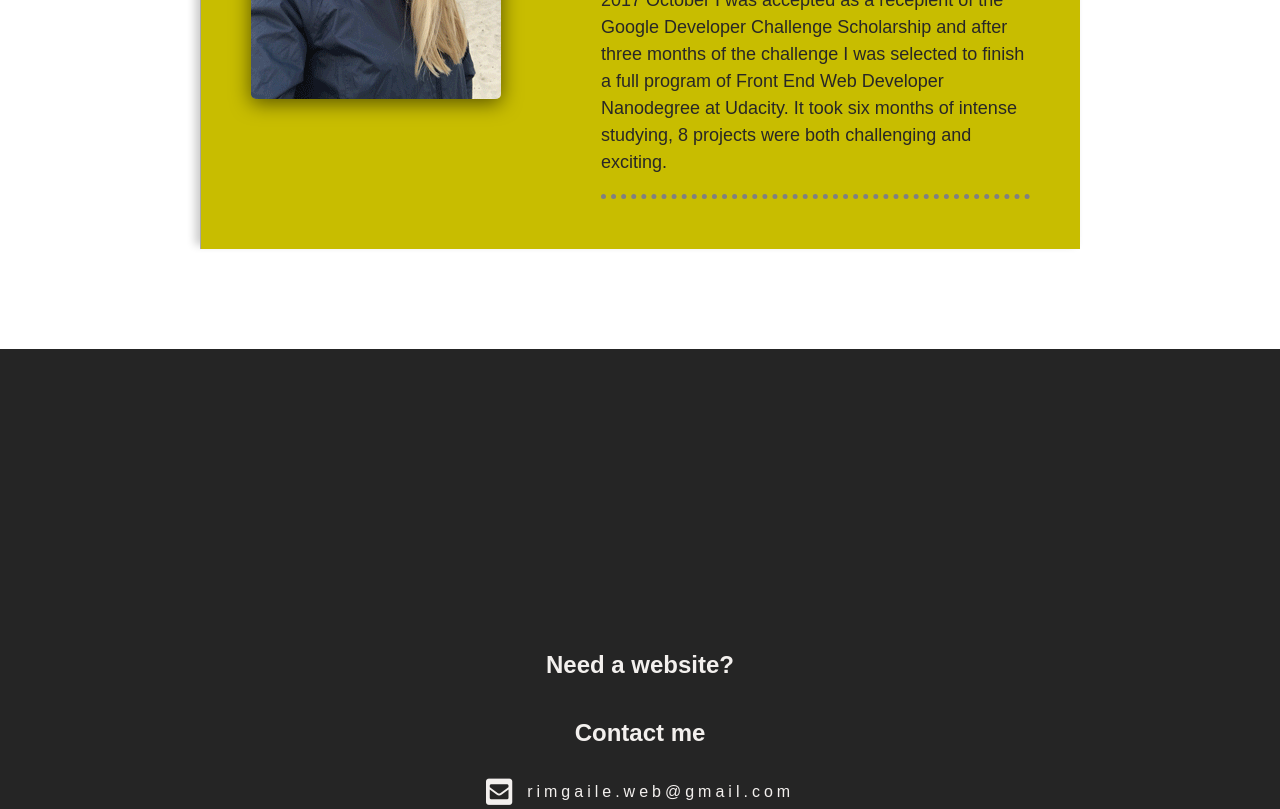
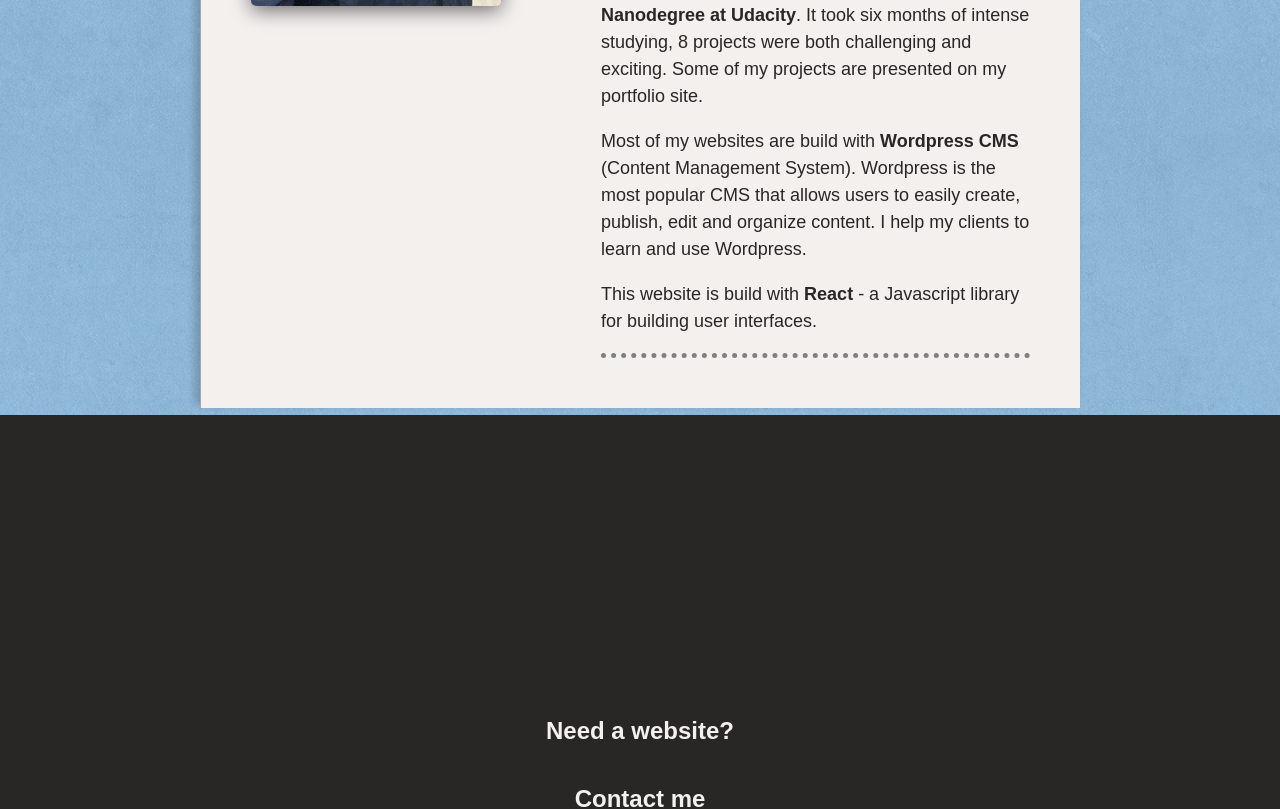
Before and after one commit to singail/portfolio, a React (Create React App) app: page / in a window 1280 px wide. Shown: the part 3600-4409 px from the top of the page. Built offline with nearby package versions, Linux system fonts and the light colour scheme.

Commit message:
Edit content and some styles

```diff
--- a/src/App.css
+++ b/src/App.css
@@ -31,7 +31,6 @@
   -webkit-box-shadow: 1px 1px 14px 0px rgba(0,0,0,0.57);
   -moz-box-shadow: 1px 1px 14px 0px rgba(0,0,0,0.57);
   box-shadow: 1px 1px 14px 0px rgba(0,0,0,0.57);
-  /* background-color: #3277af; */
   background-color: rgba(50, 119, 175, 0.3);
 }
 
@@ -283,17 +282,28 @@ transition: all .3s ease-out;
   opacity: 0.5;
 }
 
+.about {
+  background-repeat: no-repeat;
+  background-size: cover;
+  background-attachment: fixed;
+  height: 100vh;
+  display: flex;
+  justify-content: center;
+  align-items: center;
+}
+
 .about-me {
   display: flex;
   flex-wrap: wrap;
   border-top: 1px #a9a6a6 solid;
   border-left: 1px #a9a6a6 solid;
   border-top-left-radius: 150px;
-  background-color: #c8bd00;
   -webkit-box-shadow: -5px -4px 8px 0px rgba(0,0,0,0.2);
   -moz-box-shadow: -5px -4px 8px 0px rgba(0,0,0,0.2);
   box-shadow: -5px -4px 8px 0px rgba(0,0,0,0.2);
   justify-content: center;
+  color: #282726;
+  background-color: #f3f0ee;
 }
 
 .about-me-introduction {
@@ -316,13 +326,17 @@ transition: all .3s ease-out;
   box-shadow: 0px 4px 20px 0px rgba(0,0,0,0.57);
 }
 
+.about-me h2 {
+  font-size: 1,7em;
+}
+
 .about-content {
   font-size: 18px;
   line-height: 1.5;
 }
 
 footer {
-  background-color: #252525;
+  background-color: #282726;
   color: #f3f0ee;
   display: flex;
   flex-direction: column;
@@ -390,13 +404,11 @@ footer p {
 
 .modal {
   display: none;
-  position: fixed;
   top: 50%;
   left: 50%;
   transform: translate(-50%, -50%);
   z-index: 4;
-  width: 90vw;
-  height: 90vh;
+  margin: 0 auto;
   max-width: 1000px;
   padding: 20px;
   background-color: #f3f0ee;
@@ -479,6 +491,19 @@ footer p {
   margin: 0;
 }
 
+.fa-angle-double-right {
+  position: fixed;
+  right: 20px;
+  bottom: 40px;
+  font-size: 40px;
+  cursor: pointer;
+  color: #c8bd00;
+}
+
+.fa-angle-double-right:hover {
+  color: #005b95;
+}
+
 
 /* ////////////////// MEDIA QUERYS ////////////////// */
 
--- a/src/Components/About.js
+++ b/src/Components/About.js
@@ -4,7 +4,7 @@ import '../App.css';
 class About extends Component {
     render() {
         return (
-            <section id="about-me" className="about">
+            <section id="about-me" className="about" style={{backgroundImage: 'url(' + require('../images/bg3.png') + ')'}}>
             <div className="about-me">
                 <img src={require("../images/profile-photo.png")} alt='web developer profile'></img>
                 <div className="about-me-introduction">
@@ -13,8 +13,10 @@ class About extends Component {
                     Hi! My name is Rimgaile. My journey as a front-end developer started in 2017, when I finished Multimedia studies in Kaunas information technology school, were I learned both graphic design and web developement.
                     </p>
                     <p className='about-content'>
-                    2017 October I was accepted as a recepient of the Google Developer Challenge Scholarship and after three months of the challenge I was selected to finish a full program of Front End Web Developer Nanodegree at Udacity. It took six months of intense studying, 8 projects were both challenging and exciting.
+                    2017 October I was accepted as a recepient of the <strong>Google Developer Challenge Scholarship</strong> and after three months of the challenge I was selected to finish a full program of <strong>Front End Web Developer Nanodegree at Udacity</strong>. It took six months of intense studying, 8 projects were both challenging and exciting. Some of my projects are presented on my portfolio site.
                     </p>
+                    <p className='about-content'>Most of my websites are build with <strong>Wordpress CMS</strong> (Content Management System). Wordpress is the most popular CMS that allows users to easily create, publish, edit and organize content. I help my clients to learn and use Wordpress.</p>
+                    <p className='about-content'>This website is build with <strong>React</strong> - a Javascript library for building user interfaces. </p>
                 </div>
             </div>
         </section>
--- a/src/Components/Portfolio.js
+++ b/src/Components/Portfolio.js
@@ -3,70 +3,80 @@ import '../App.css';
 
 const projects = [
     {
-        'url': require('../images/stm.png'),
+        'img': require('../images/stm.png'),
+        'url': 'http://stnamai.lt/',
         'alt': 'web developement',
         'title': 'Skaitmeninės tekstilės namai',
         'content': 'I created this website for my friend who owns a digital textile business. This was my first website created from scratch. At first I created the design, then wrote code and added it to the Wordpress CMS. ',
         'services': ['Wordpress CMS', 'Website Design', 'Responsive Layout']
     },
     {
-        'url': require('../images/pokalbis.png'),
+        'img': require('../images/pokalbis.png'),
+        'url': '#',
         'alt': 'web developement',
         'title': 'Asmeninis pokalbis',
         'content': 'This project was a part of a job interview of a company that hired me to build some projects. The design was created by a designer. My task was to build a website with a given design.',
         'services': ['Wordpress CMS', 'Responsive Layout', 'Contact Form', 'Multilingual']
     },
     {
-        'url': require('../images/vilniusMap.png'),
+        'img': require('../images/vilniusMap.png'),
+        'url': 'https://singail.github.io/Neighborhood-Map/',
         'alt': 'web developement',
         'title': 'Vilnius map',
         'content': 'This project is a part of the Front-End Web Developer Nanodegree Program of Udacity. My goal was to develop a single page Neighborhood Map application using React framework. The app contains the list of places to visit in my chosen area and a map of that area with marked locations.',
         'services': ['ReactJs', 'Website Design', 'Responsive Layout']
     },
     {
-        'url': require('../images/gile.png'),
+        'img': require('../images/gile.png'),
+        'url': 'https://gile.lt',
         'alt': 'web developement',
         'title': 'Gilė',
         'content': 'This is my first website.',
         'services': ['Wordpress CMS', 'Website Design', 'Responsive Layout', 'SSL integration']
     },
     {
-        'url': require('../images/cpto.png'),
+        'img': require('../images/cpto.png'),
+        'url': 'https://cpto.eu',
         'alt': 'web developement',
         'title': 'Consulens baltic',
         'content': 'Info about project',
         'services': ['Wordpress CMS', 'Website Design', 'Responsive Layout', 'Multilingual', 'SSL integration']
     },
     {
-        'url': require('../images/grindu-slifavimas.png'),
+        'img': require('../images/grindu-slifavimas.png'),
+        'url': 'https://grindu-slifavimas.lt',
         'alt': 'web developement',
         'title': 'Grindų šlifavimas',
         'content': 'Info about project',
         'services': ['Wordpress CMS', 'Website Design', 'Responsive Layout']
     },
     {
-        'url': require('../images/gpais.png'),
+        'img': require('../images/gpais.png'),
+        'url': 'https://gpais.com',
         'alt': 'web developement',
         'title': 'GPAIS',
         'content': 'Info about project',
         'services': ['Wordpress CMS', 'Website Design', 'Responsive Layout', 'SEO', 'SSL integration', 'Popup Contact Form']
     },
     {
-        'url': require('../images/kelmesasc.png'),
+        'img': require('../images/kelmesasc.png'),
+        'url': 'http://kelmesasc.lt',
         'alt': 'web developement',
         'title': 'Kelmės aklųjų ir silpnaregių centras',
         'content': 'Info about project',
         'services': ['Wordpress CMS', 'Website Design', 'Responsive Layout']
     },
     {
-        'url': require('../images/restaurant.png'),
+        'img': require('../images/restaurant.png'),
+        'url': '#',
         'alt': 'web developement',
         'title': 'Restaurant app',
         'content': 'This project is a part of the Front-End Web Developer Nanodegree Program of Udacity. For the Restaurant Reviews project, I had to convert a static webpage to a responsive web application. To complete the task I had to make the webpage and all its contents visible at any viewport(desktop, mobile, tablet). I also made the site accessible for screen reader use and added a service worker so that all visited pages would be accessible offline.',
         'services': ['Responsive Layout', 'Accessible For Screen Reader', 'Service Worker']
     },
     {
-        'url': require('../images/memoryGame.png'),
+        'img': require('../images/memoryGame.png'),
+        'url': 'https://singail.github.io/fend-project-memory-game/',
         'alt': 'web developement',
         'title': 'Memory game',
         'content': 'This project is a part of the Front-End Web Developer Nanodegree Program of Udacity. As a student I received a starter code with HTML and CSS to display a static version of the Memory Game project. My goal was to add functionality and make the game interactive by using JavaScript, some HTML and CSS.',
@@ -82,7 +92,6 @@ class Portfolio extends Component {
 
     handleClick = (e) => {
         let projectId = e.target.getAttribute('id');
-        console.log(projectId);
         this.setState({id: projectId});
     }
 
@@ -92,7 +101,7 @@ class Portfolio extends Component {
                 {projects.map((project, i) => (
                     <div className="project-image" key={i}>
                         <div className='overlay'>
-                                <img src={project.url} alt={project.alt} onClick={this.handleClick} id={i}></img>
+                                <img src={project.img} alt={project.alt} onClick={this.handleClick} id={i}></img>
                         </div>
                     </div>
                 ))}
@@ -100,10 +109,9 @@ class Portfolio extends Component {
                         <span className='close-modal'>&times;</span>
                         <div className='modal-content'>
                             <div className='modal-images'>
-                                <a href="http://stnamai.lt/" target="_blank" rel="noopener noreferrer">
-                                    <img src={projects[this.state.id].url} alt="website design"></img>
+                                <a href={projects[this.state.id].url} target="_blank" rel="noopener noreferrer">
+                                    <img src={projects[this.state.id].img} alt="website design"></img>
                                 </a>
-                                <img src={projects[this.state.id].url} alt="web design"></img>
                             </div>
                             <div className='about-project'>
                                 <h2 className='about-project_title'>{projects[this.state.id].title}</h2>
```
Also changed, not shown: src/images/bg3.png (added).
